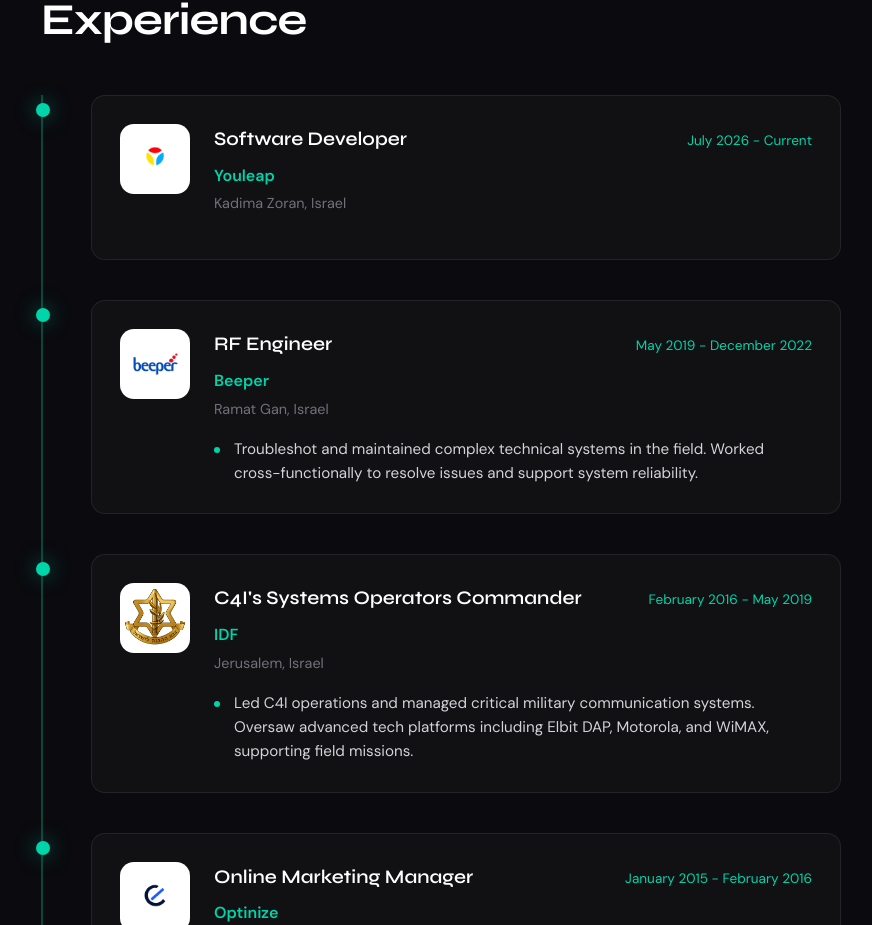
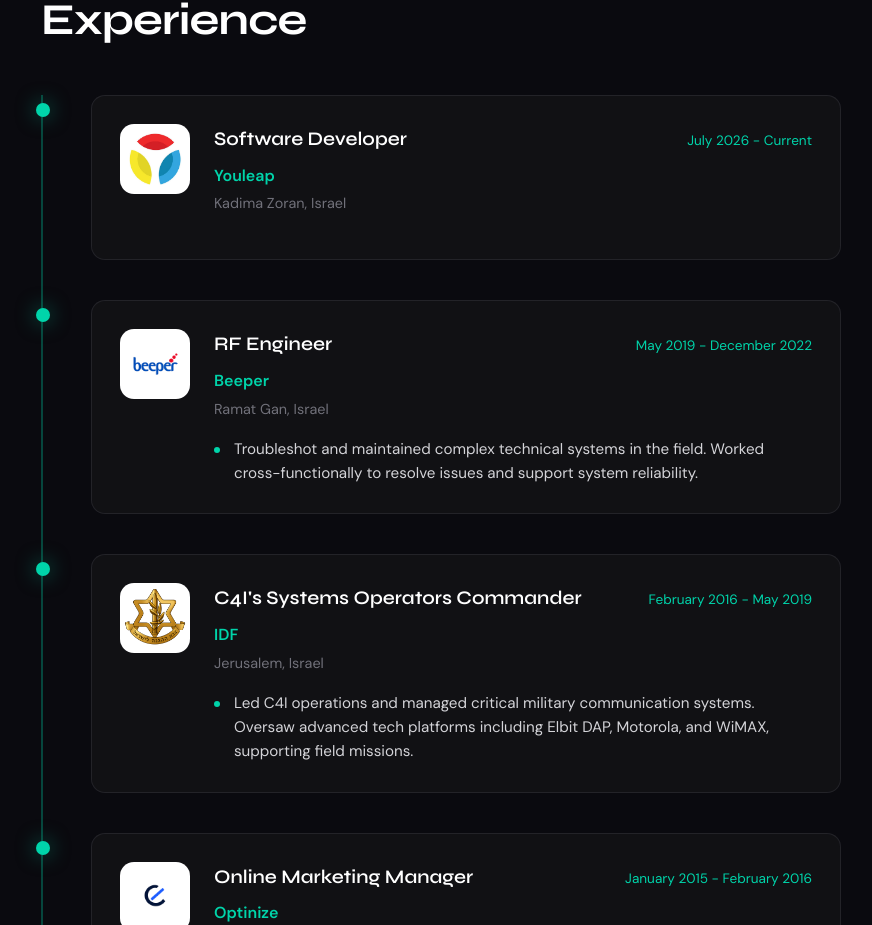
Before and after one commit to barel26497/portfolio, a React (Vite) app: page / in a window 1280 px wide. Shown: the part 1358-2283 px from the top of the page, without its empty margins (199-1071 px from the left). Built offline with nearby package versions, Linux system fonts and the light colour scheme.

Commit message:
Change thumbnail image format from PNG to JPG

```diff
--- a/src/components/Experience.jsx
+++ b/src/components/Experience.jsx
@@ -7,7 +7,7 @@ const experiences = [
     company: "Youleap",
     location: "Kadima Zoran, Israel",
     period: "July 2026 - Current",
-    thumbnail: `${import.meta.env.BASE_URL}Images/youleap-logo.png`,
+    thumbnail: `${import.meta.env.BASE_URL}Images/youleap-logo.jpg`,
   },
   {
     role: "RF Engineer",
```
